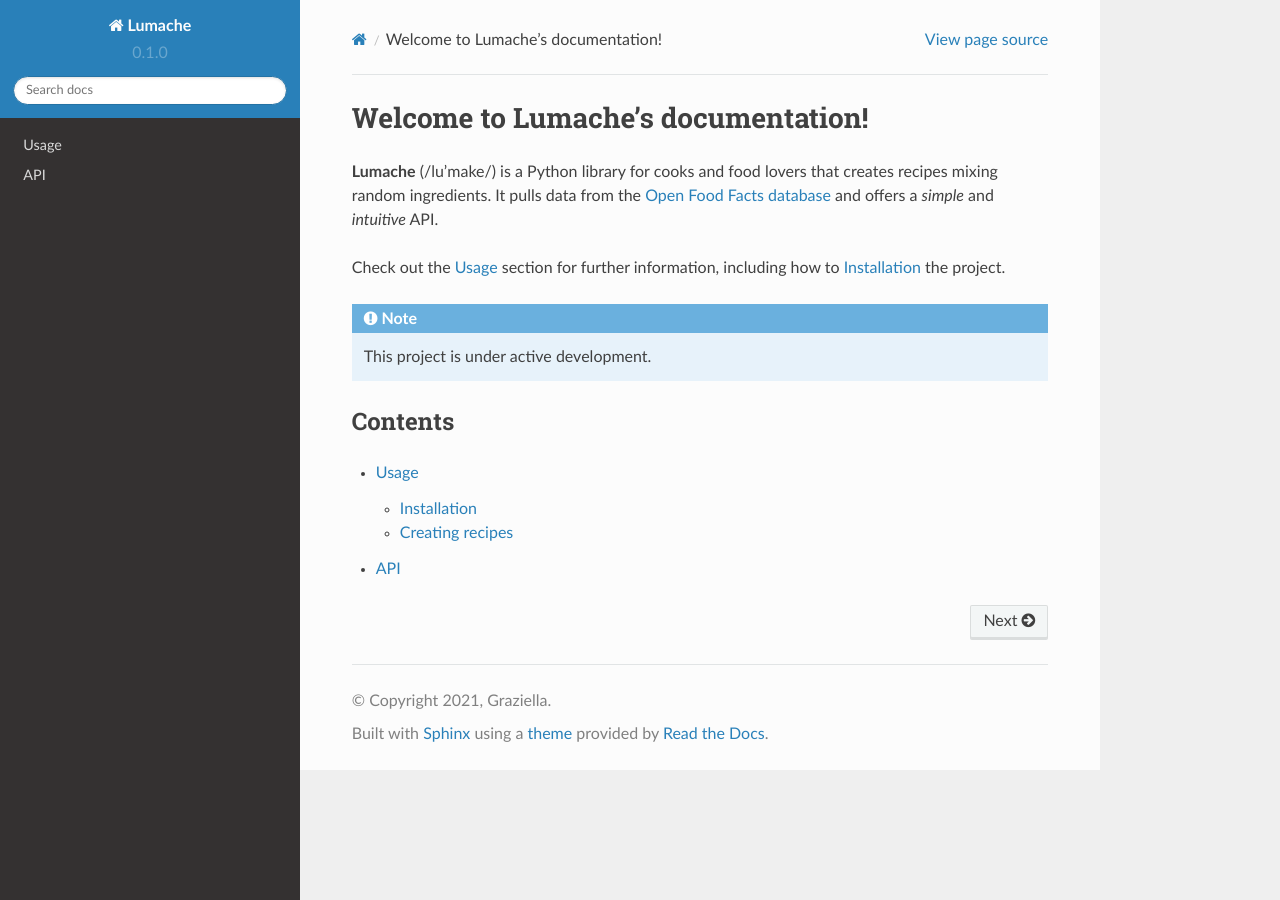
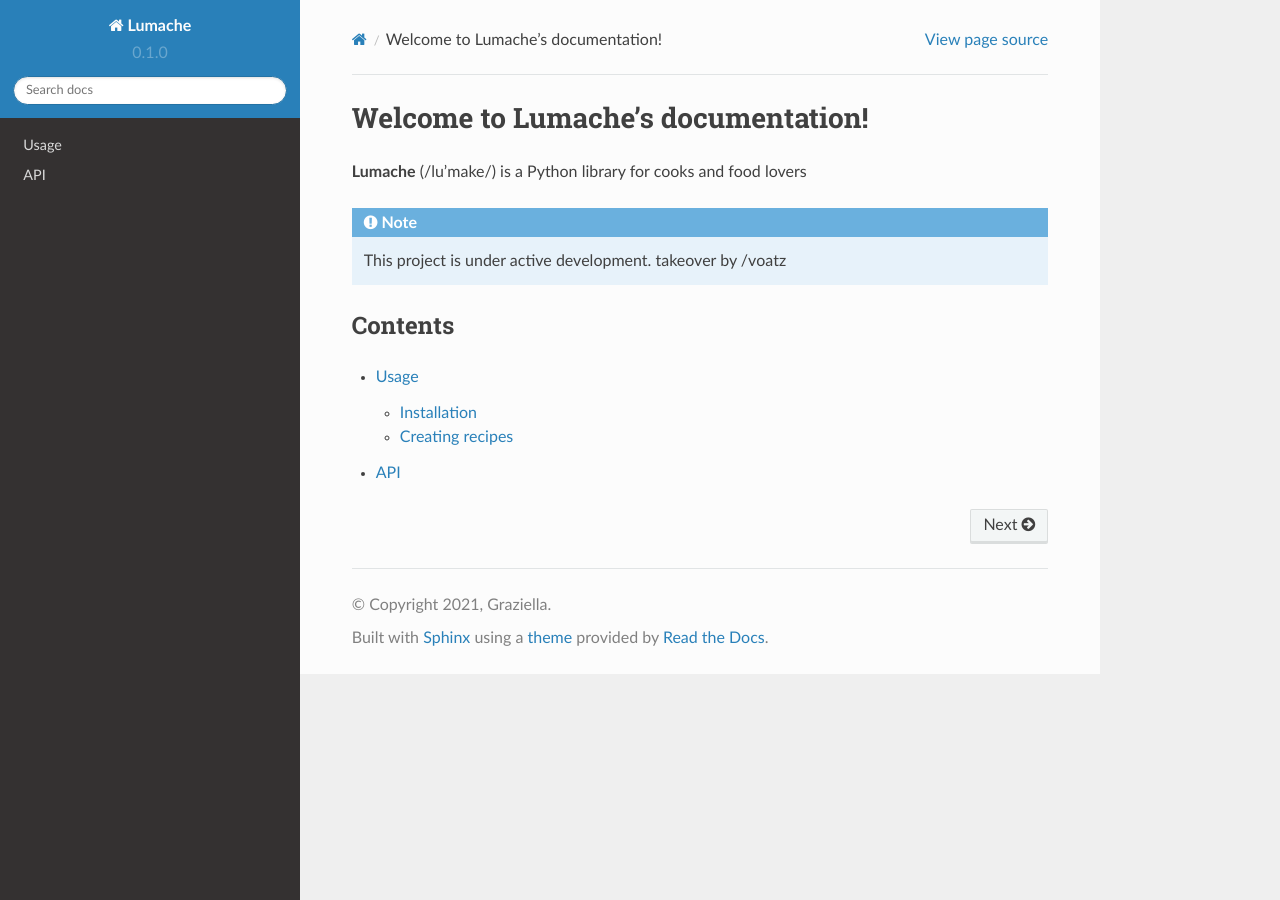
Before and after one commit to mikykatwal/splunk-connect-for-syslog, a Sphinx documentation site: the page built from docs/source/index.rst, in a window 1280 px wide. Built offline with Sphinx 7.4.7 and the Read the Docs theme 2.0.0, drawn with Linux system fonts in a browser that asks for light colours.

Commit message:
Update index.rst

```diff
--- a/docs/source/index.rst
+++ b/docs/source/index.rst
@@ -2,16 +2,11 @@ Welcome to Lumache's documentation!
 ===================================
 
 **Lumache** (/lu'make/) is a Python library for cooks and food lovers
-that creates recipes mixing random ingredients.
-It pulls data from the `Open Food Facts database <https://world.openfoodfacts.org/>`_
-and offers a *simple* and *intuitive* API.
 
-Check out the :doc:`usage` section for further information, including
-how to :ref:`installation` the project.
 
 .. note::
 
-   This project is under active development.
+   This project is under active development.  takeover by /voatz
 
 Contents
 --------
```
